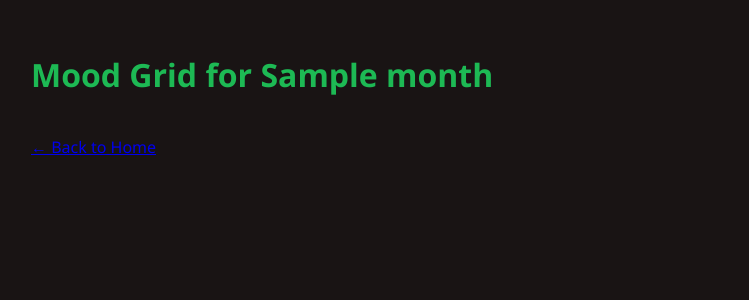
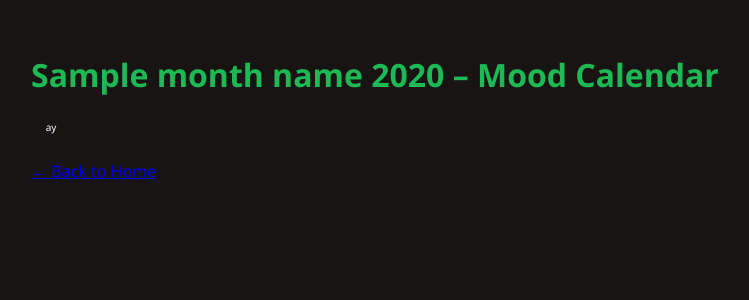
Before and after one commit to LanceColorina/MOOD-TILES, a Flask app: template templates/monthly.html in a window 1280 px wide. Shown: the top 300 px of the page, without its empty margins (1-750 px from the left). Run offline with Flask 3, Linux system fonts and the light colour scheme; the template is opened without the code that fills it: most values are stand-ins (such as "Sample title", 1, 10 or a date in 2020).

Commit message:
added full calendar

```diff
--- a/api/app.py
+++ b/api/app.py
@@ -65,7 +65,12 @@
         sp = Spotify(auth=token_info['access_token'])
         results = sp.current_user_recently_played(limit=50)
 
-        # Group songs by day
+        # Prepare full calendar days for selected month
+        year, month = map(int, selected_month.split('-'))
+        num_days = calendar.monthrange(year, month)[1]
+        month_days = [datetime(year, month, day).strftime('%Y-%m-%d') for day in range(1, num_days + 1)]
+
+        # Group moods by date
         daily_moods = defaultdict(list)
         for item in results['items']:
             played_at = datetime.fromisoformat(item['played_at'].replace('Z', '+00:00'))
@@ -75,19 +80,29 @@
                 day = played_at.strftime('%Y-%m-%d')
                 daily_moods[day].append(mood)
 
-        # Determine dominant mood per day
+        # Final mood grid with full month
         mood_grid = []
-        for day in sorted(daily_moods):
-            mood_counts = defaultdict(int)
-            for mood in daily_moods[day]:
-                mood_counts[mood] += 1
-            dominant = max(mood_counts, key=mood_counts.get)
-            mood_grid.append({'day': day, 'mood': dominant})
+        for day in month_days:
+            mood_list = daily_moods.get(day, [])
+            if mood_list:
+                mood_counts = defaultdict(int)
+                for mood in mood_list:
+                    mood_counts[mood] += 1
+                dominant = max(mood_counts, key=mood_counts.get)
+            else:
+                dominant = 'Unknown 😐'
+
+            mood_grid.append({
+                'day': day,
+                'mood': dominant
+            })
 
         return render_template(
             'monthly.html',
             mood_grid=mood_grid,
-            month=selected_month
+            month=selected_month,
+            year=year,
+            month_name=calendar.month_name[month]
         )
 
     return render_template('month_form.html')
--- a/templates/monthly.html
+++ b/templates/monthly.html
@@ -2,22 +2,58 @@
 <html>
 <head>
   <meta charset="UTF-8">
-  <title>Monthly Mood Grid</title>
+  <title>Mood Calendar – {{ month_name }} {{ year }}</title>
   <link rel="stylesheet" href="{{ url_for('static', filename='style.css') }}">
+  <style>
+    .calendar {
+      display: grid;
+      grid-template-columns: repeat(7, 1fr);
+      gap: 4px;
+      margin-top: 20px;
+    }
+
+    .day-cell {
+      width: 40px;
+      height: 40px;
+      border-radius: 4px;
+      font-size: 10px;
+      text-align: center;
+      padding-top: 4px;
+      position: relative;
+    }
+
+    .day-cell:hover::after {
+      content: attr(data-tooltip);
+      position: absolute;
+      background: #fff;
+      border: 1px solid #ccc;
+      padding: 2px 6px;
+      font-size: 10px;
+      z-index: 2;
+      top: 100%;
+      left: 50%;
+      transform: translateX(-50%);
+    }
+  </style>
 </head>
 <body>
-  <h1>Mood Grid for {{ month }}</h1>
+  <h1>{{ month_name }} {{ year }} – Mood Calendar</h1>
+  <div class="calendar">
+    {% set first_day = mood_grid[0]['day'] %}
+    {% set start_weekday = datetime.strptime(first_day, "%Y-%m-%d").weekday() %}
 
-  {% if mood_grid %}
-    <div class="grid">
-      {% for entry in mood_grid %}
-        <div class="cell {{ entry.mood.split(' ')[0] }}" title="{{ entry.day }} – {{ entry.mood }}"></div>
-      {% endfor %}
-    </div>
-  {% else %}
-    <p>No mood data for this month.</p>
-  {% endif %}
+    {# Add empty cells before the first day if needed (to align weekday) #}
+    {% for _ in range(start_weekday) %}
+      <div></div>
+    {% endfor %}
 
+    {# Now display each day as a mood cell #}
+    {% for entry in mood_grid %}
+      <div class="day-cell {{ entry.mood.split(' ')[0] }}" data-tooltip="{{ entry.day }} – {{ entry.mood }}">
+        {{ entry.day[-2:] }}
+      </div>
+    {% endfor %}
+  </div>
   <a href="/">← Back to Home</a>
 </body>
 </html>
```
